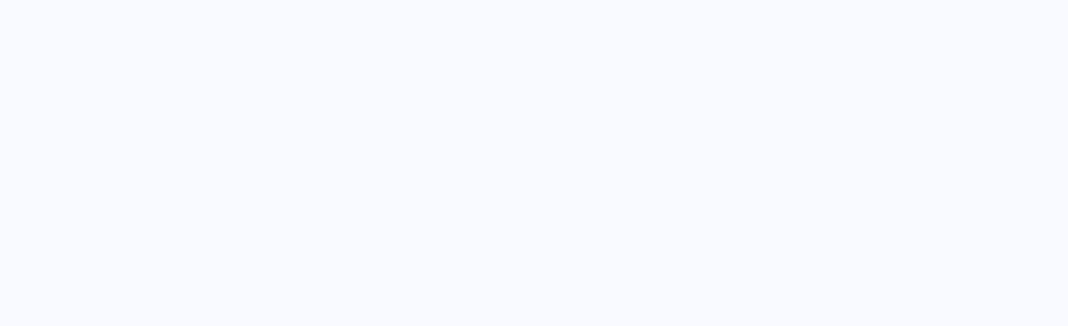
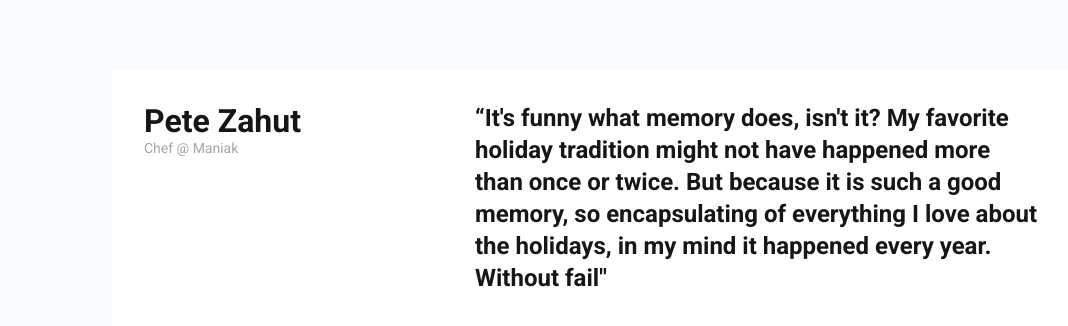
Before and after one commit to lilianaruva/bellotero, a React (Create React App) app: page /page-1 in a window 1280 px wide. Shown: the part 194-520 px from the top of the page, without its empty margins (48-1116 px from the left). Built offline with nearby package versions, Linux system fonts and the light colour scheme; no server answers.

Commit message:
review design

```diff
--- a/src/mystyle.scss
+++ b/src/mystyle.scss
@@ -41,4 +41,40 @@
     color: #ffffff;
     margin: 0.5rem;
   }
+
+  .reviewContainer {
+    display: flex;
+    justify-content: space-between;
+    background: #ffffff;
+    margin-top: 5rem;
+    padding: 2rem;
+    color: #161616;
+    max-width: 1002px;
+
+    .review {
+      font-size: 24px;
+      line-height: 32px;
+      letter-spacing: 0;
+      font-weight: bold;
+      width: 565px;
+    }
+
+    .reviewTitleContainer {
+      display: flex;
+      flex-direction: column;
+
+      .reviewName {
+        font-size: 32px;
+        font-weight: bold;
+      }
+
+      .reviewPosition {
+        font-size: 14px;
+        color: #a5a5a5;
+      }
+    }
+  }
+
+
+
 }
--- a/src/pages/page1.jsx
+++ b/src/pages/page1.jsx
@@ -27,6 +27,13 @@ const Page1 = () => {
         <div className="titlePage1">
           <h1>{title}</h1>
         </div>
+        <div className="reviewContainer">
+          <div className="reviewTitleContainer">
+            <div className="reviewName">Pete Zahut</div>
+            <div className="reviewPosition">Chef @ Maniak</div>
+          </div>
+          <div className="review">“It's funny what memory does, isn't it? My favorite holiday tradition might not have happened more than once or twice. But because it is such a good memory, so encapsulating of everything I love about the holidays, in my mind it happened every year. Without fail"</div>
+        </div>
       </div>
     </>
   );
```
